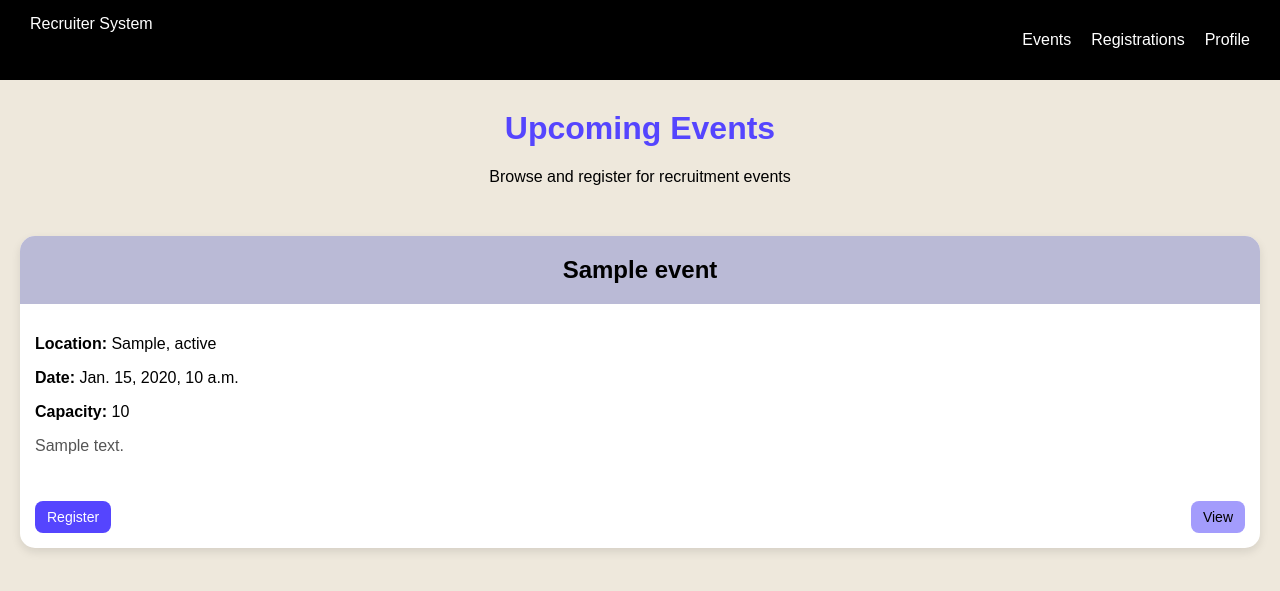
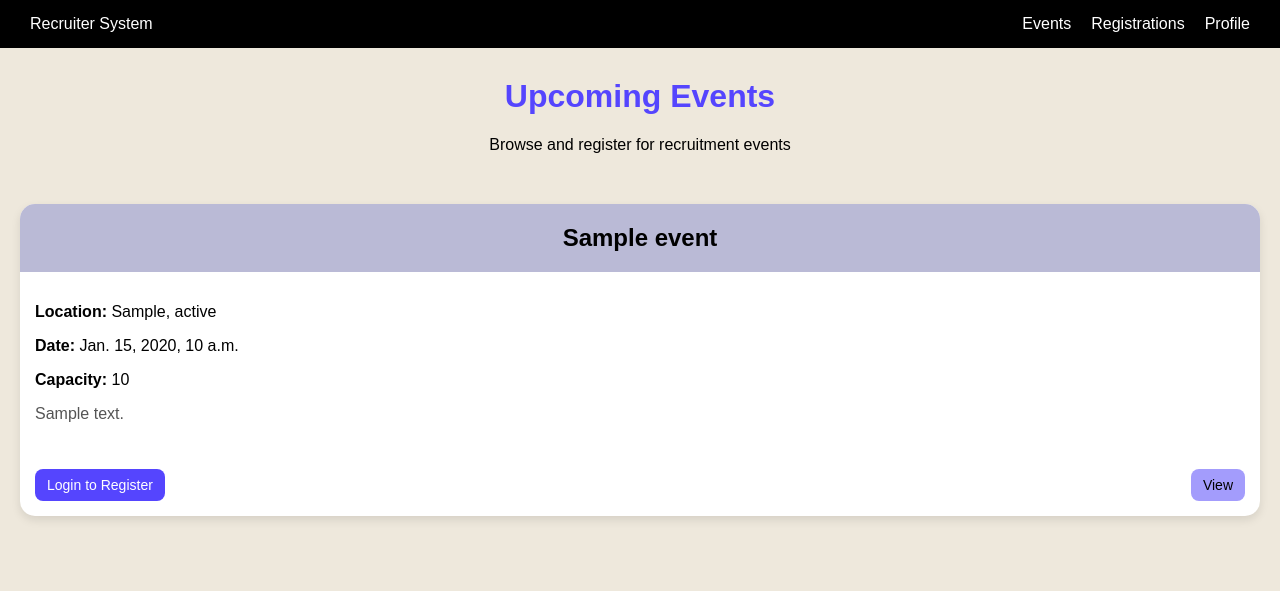
Before and after one commit to nancydej/RecruiterSystem, a Django app: template templates/home.html in a window 1280 px wide. Shown: the top 591 px of the page. Run offline with Django 5.2, Linux system fonts and the light colour scheme; the template is opened without the code that fills it: values that come from a table or form of the project are taken from there, others are empty; tables that the repository leaves empty hold one stand-in row (values such as "Sample post").

Commit message:
updating registrations & home, added base.css for shared styles

```diff
--- /dev/null
+++ b/static/base.css
@@ -0,0 +1,77 @@
+body {
+    margin: 0;
+    font-family: Arial, sans-serif;
+    background: #EEE8DC;
+}
+
+/* NAVBAR */
+.navbar {
+    background: #000;
+    color: white;
+    display: flex;
+    justify-content: space-between;
+    padding: 15px 30px;
+}
+
+.nav-links {
+    list-style: none;
+    display: flex;
+    gap: 20px;
+    margin: 0;
+    padding: 0;
+}
+
+.nav-links a {
+    color: white;
+    text-decoration: none;
+}
+
+.nav-links a:hover {
+    color: #A39CFC;
+}
+
+/* PAGE TITLE */
+.page-title {
+    text-align: center;
+    margin: 30px 0;
+}
+
+.page-title h1 {
+    color: #5545FE;
+}
+
+/* GRID (shared layout) */
+.grid {
+    display: grid;
+    grid-template-columns: repeat(auto-fit, minmax(280px, 1fr));
+    gap: 20px;
+    padding: 20px;
+}
+
+/* CARD BASE */
+.card {
+    background: white;
+    border-radius: 15px;
+    overflow: hidden;
+    box-shadow: 0 4px 10px rgba(0,0,0,0.1);
+}
+
+/* BANNER BASE */
+.card-banner {
+    background: #BABAD6;
+    padding: 20px;
+    text-align: center;
+}
+
+.card-banner h2 {
+    margin: 0;
+    color: #000;
+}
+
+/* BUTTON BASE */
+.btn {
+    padding: 8px 12px;
+    border-radius: 8px;
+    text-decoration: none;
+    font-size: 14px;
+}
--- a/templates/home.html
+++ b/templates/home.html
@@ -5,6 +5,7 @@
     <meta charset="UTF-8">
     <title>Home | Events</title>
 
+    <link rel="stylesheet" href="{% static 'base.css' %}">
     <link rel="stylesheet" href="{% static 'css/home.css' %}">
 </head>
 
@@ -29,14 +30,14 @@
 </div>
 
 
-<!-- EVENT CARDS -->
-<div class="event-container">
+<!-- EVENTS GRID -->
+<div class="grid">
 
     {% for event in events %}
-    <div class="event-card">
+    <div class="card">
 
         <!-- Banner -->
-        <div class="event-banner">
+        <div class="card-banner">
             <h2>{{ event.event_name }}</h2>
         </div>
 
@@ -50,8 +51,21 @@
 
         <!-- Actions -->
         <div class="event-actions">
-            <a href="/register/{{ event.event_id }}/" class="btn register">Register</a>
-            <a href="/edit-event/{{ event.event_id }}/" class="btn edit">View</a>
+
+            {% if user.is_authenticated %}
+                <a href="/register/{{ event.event_id }}/" class="btn register">
+                    Register
+                </a>
+            {% else %}
+                <a href="/login/" class="btn register">
+                    Login to Register
+                </a>
+            {% endif %}
+
+            <a href="/event/{{ event.event_id }}/" class="btn edit">
+                View
+            </a>
+
         </div>
 
     </div>
```
Also changed, not shown: static/registrations.css (+1 -112 lines), templates/registrations/my_registrations.html (+12 -4 lines).
